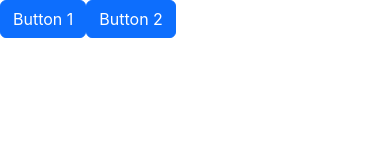
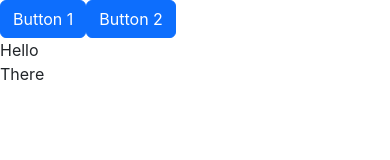
Before and after one commit to oliverkean/FINALPROJECT_GROUP1, a React (Create React App) app in the folder finalproject_g1/: page / in a window 390 px wide. Shown: the top 160 px of the page. Built offline with nearby package versions, Linux system fonts and the light colour scheme.

Commit message:
added two col grid layout for responsive shit

```diff
--- a/finalproject_g1/src/App.js
+++ b/finalproject_g1/src/App.js
@@ -1,11 +1,20 @@
 import Button from "./Components/Button";
 import ButtonLink from "./Components/ButtonLink";
+import TwoColGrid from "./Layouts/TwoColGrid";
 
 function App() {
   return (
     <div className="App">
       <Button text="Button 1" color="primary"/>
       <ButtonLink text="Button 2" color="primary" link=""/>
+      <TwoColGrid>
+        <div className="col-sm-12 col-md-6 col-lg-6">
+          Hello
+        </div>
+        <div className="col-sm-12 col-md-6 col-lg-6">
+          There
+        </div>
+      </TwoColGrid>
     </div>
   );
 }
--- /dev/null
+++ b/finalproject_g1/src/Layouts/TwoColGrid.js
@@ -0,0 +1,11 @@
+function TwoColGrid({children}) {
+    return(
+
+        <div className = 'row'>
+            {children}
+        </div>
+
+    );
+}
+
+export default TwoColGrid
```
